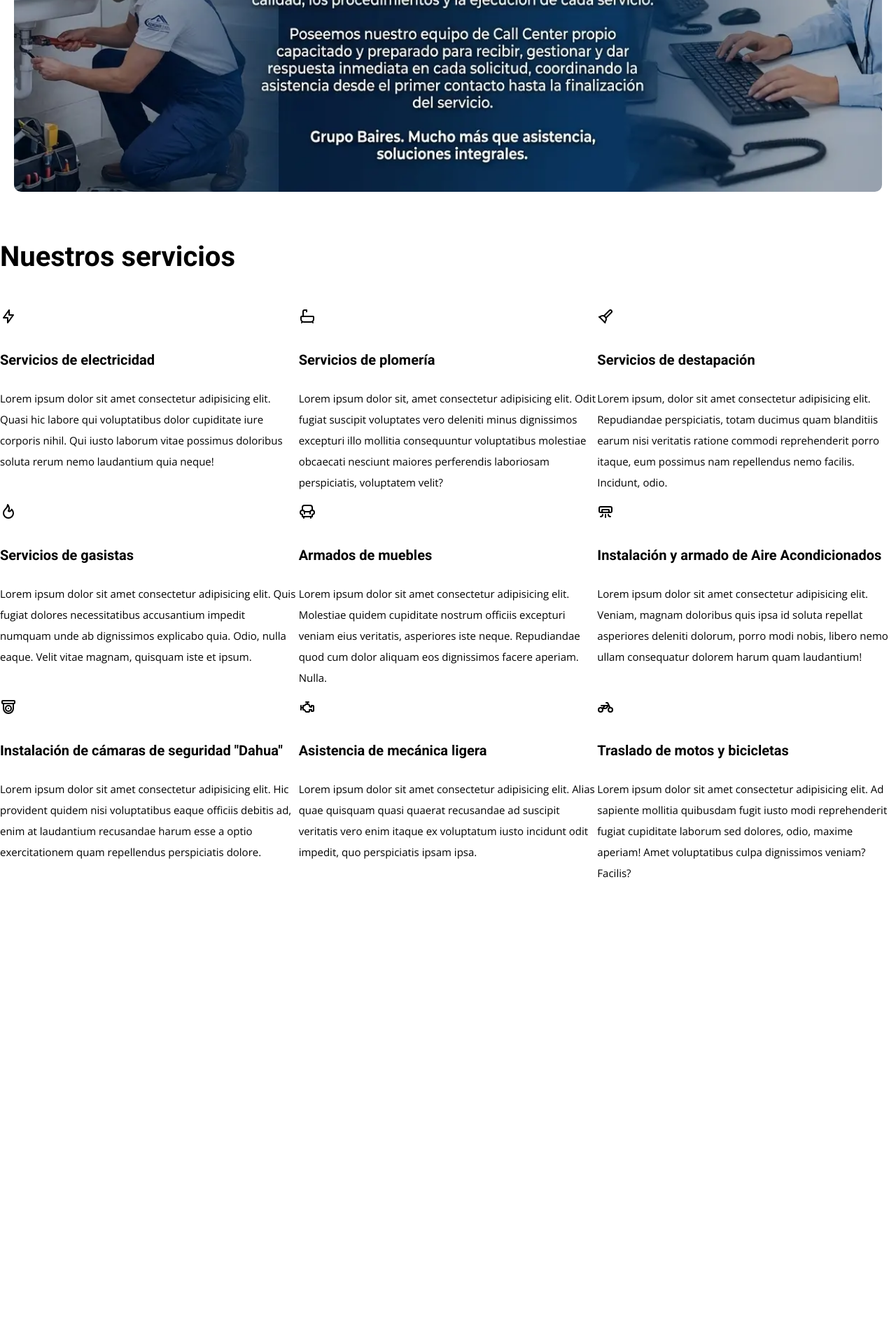
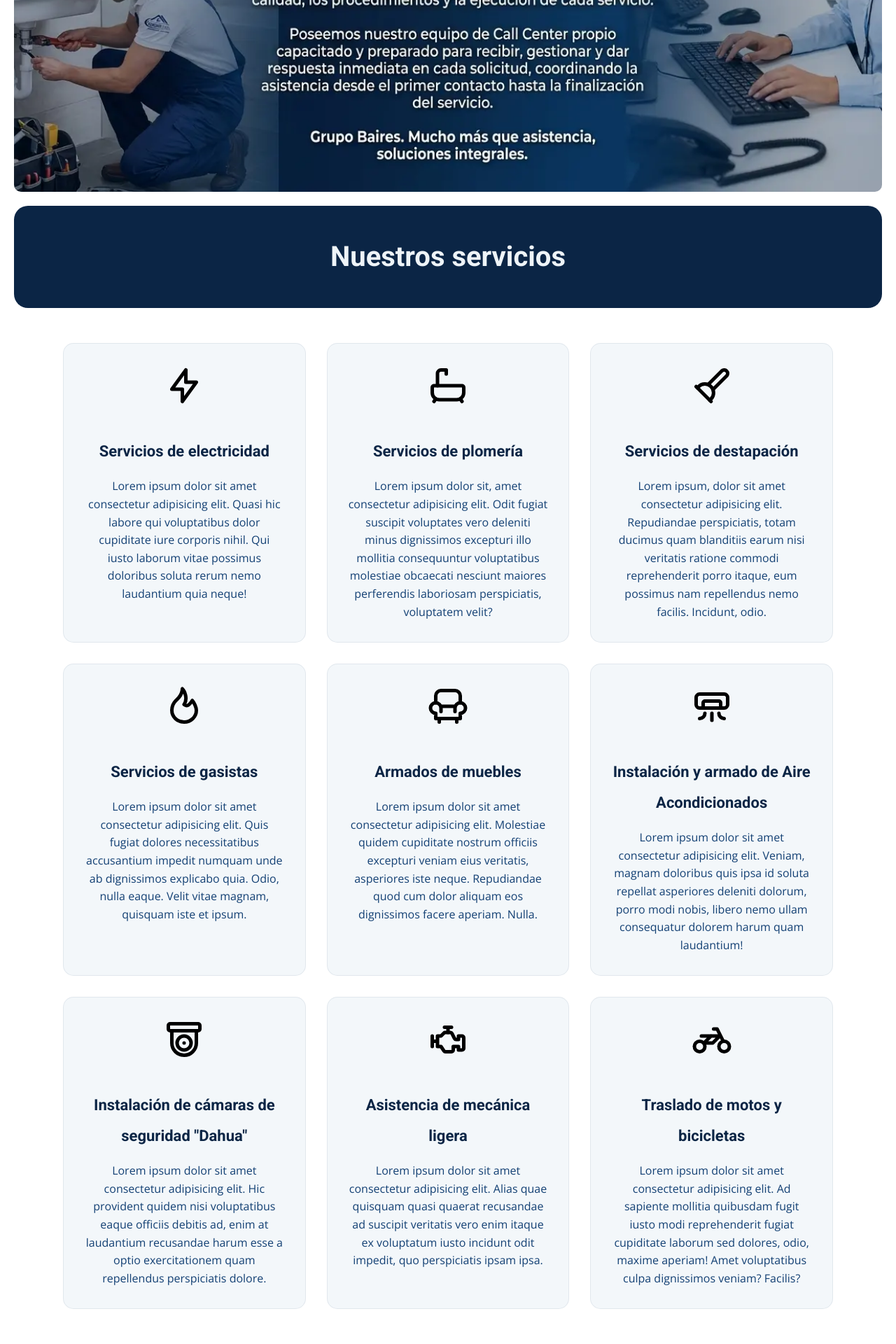
Before and after one commit to Alanr89/GyCProyect, a PHP site: the page made by Landing Page/Landingpage.html in a window 1280 px wide. Shown: the part 1306-3226 px from the top of the page at 70% size. Before the commit the page ends 2560 px from the top, so only its background shows below. Run offline with PHP 8.4, Linux system fonts and the light colour scheme.

Commit message:
finalización de nuestros productos

```diff
--- a/Landing Page/CSS/style.css
+++ b/Landing Page/CSS/style.css
@@ -532,17 +532,79 @@ html {
 
 /* ----------------------------- seccion de  "nuestros servicios" ---------------------------------------- */
 
-.box__card{
-    display: grid;
-    grid-template-columns: repeat(3, 1fr);
+.nuestros__servicios{
+    display: flex;
+    justify-content: center;
+    background-color: var(--azulMarino);
+    border-radius: 2rem;
+    margin: 0 2rem;
 }
 
-.box__card--servicio h3{
-    font-size: 2rem;
+.nuestros__servicios--titulo{
     font-family: var(--fuenteHeading);
+    color: var(--grisMuyclaro);
 }
 
-.box__card--servicio p{
-    font-size: 1.5rem;
-    font-family: var(--fuenteParrafo);
+.box__card {
+    display: grid;
+    grid-template-columns: repeat(auto-fit, minmax(30rem, 1fr));
+    gap: 3rem;
+    padding: 5rem;
+    max-width: 120rem;
+    margin: 0 auto;
 }
+
+.box__card--servicio {
+    background-color: rgba(238, 244, 248, 0.7); /* Usando --grisMuyclaro con transparencia */
+    padding: 3rem;
+    border-radius: 1.5rem;
+    text-align: center;
+    transition: transform 0.3s ease, box-shadow 0.3s ease, background-color 0.3s ease;
+    display: flex;
+    flex-direction: column;
+    align-items: center;
+    border: 1px solid rgba(148, 163, 184, 0.2); /* Borde sutil usando --grisNeutro */
+}
+
+.box__card--servicio:hover {
+    transform: translateY(-1rem);
+    background-color: rgba(238, 244, 248, 0.9);
+    box-shadow: 0 1rem 2rem rgba(11, 37, 69, 0.1); /* Sombra usando --azulMarino suave */
+}
+
+.box__card--servicio img {
+    width: 6rem;
+    height: 6rem;
+    margin-bottom: 2rem;
+    transition: transform 0.3s ease;
+}
+
+.box__card--servicio:hover img {
+    transform: scale(1.1);
+}
+
+.box__card--servicio h3 {
+    font-size: 2.2rem;
+    color: var(--azulMarino);
+    margin-bottom: 1.5rem;
+    font-weight: 700;
+}
+
+.box__card--servicio p {
+    font-size: 1.6rem;
+    color: var(--azulAcero);
+    line-height: 1.6;
+    margin: 0;
+}
+
+/* Ajustes Responsive para las Cards */
+@media (max-width: 768px) {
+    .box__card {
+        grid-template-columns: 1fr;
+        padding: 3rem 2rem;
+    }
+
+    .box__card--servicio {
+        padding: 2.5rem;
+    }
+}
--- a/Landing Page/Landingpage.html
+++ b/Landing Page/Landingpage.html
@@ -55,7 +55,7 @@ Consultanos y coordinamos.</p>
                     <div class="carousel__slide" style="background-image: url('Assets/Plomeria.webp')">
                         <div class="carousel__overlay"></div>
                         <div class="carousel__content">
-                            <h2 class="carousel__title">Plomería</h2>
+                            <h2 class="carousel__title">Plomeróa</h2>
                             <p class="carousel__text">Filtraciones, pérdidas, griferías, cañerías, tanques y destapaciones. Atendemos desde el arreglo puntual hasta el mantenimiento integral, cuidando cada detalle.
                             Escribinos y te asesoramos.</p>
                         </div>
@@ -81,8 +81,8 @@ Consultanos y coordinamos.</p>
                         <div class="carousel__overlay"></div>
                         <div class="carousel__content">
                             <h2 class="carousel__title">Centro de Llamadas</h2>
-                            <p class="carousel__text">Contamos con Call Center propio las 24 horas, los 7 días de la semana. Sin bots eternos ni demoras: atención directa para urgencias, seguimiento de casos y coordinación inmediata.
-                            Grupo Baires SRL — Tu urgencia no espera, nosotros tampoco.</p>
+                            <p class="carousel__text">Contamos con Call Center propio las 24 horas, los 7 dáas de la semana. Sin bots eternos ni demoras: atención directa para urgencias, seguimiento de casos y coordinación inmediata.
+                            Grupo Baires SRL || Tu urgencia no espera, nosotros tampoco.</p>
                         </div>
                     </div>
                 </div>
```
